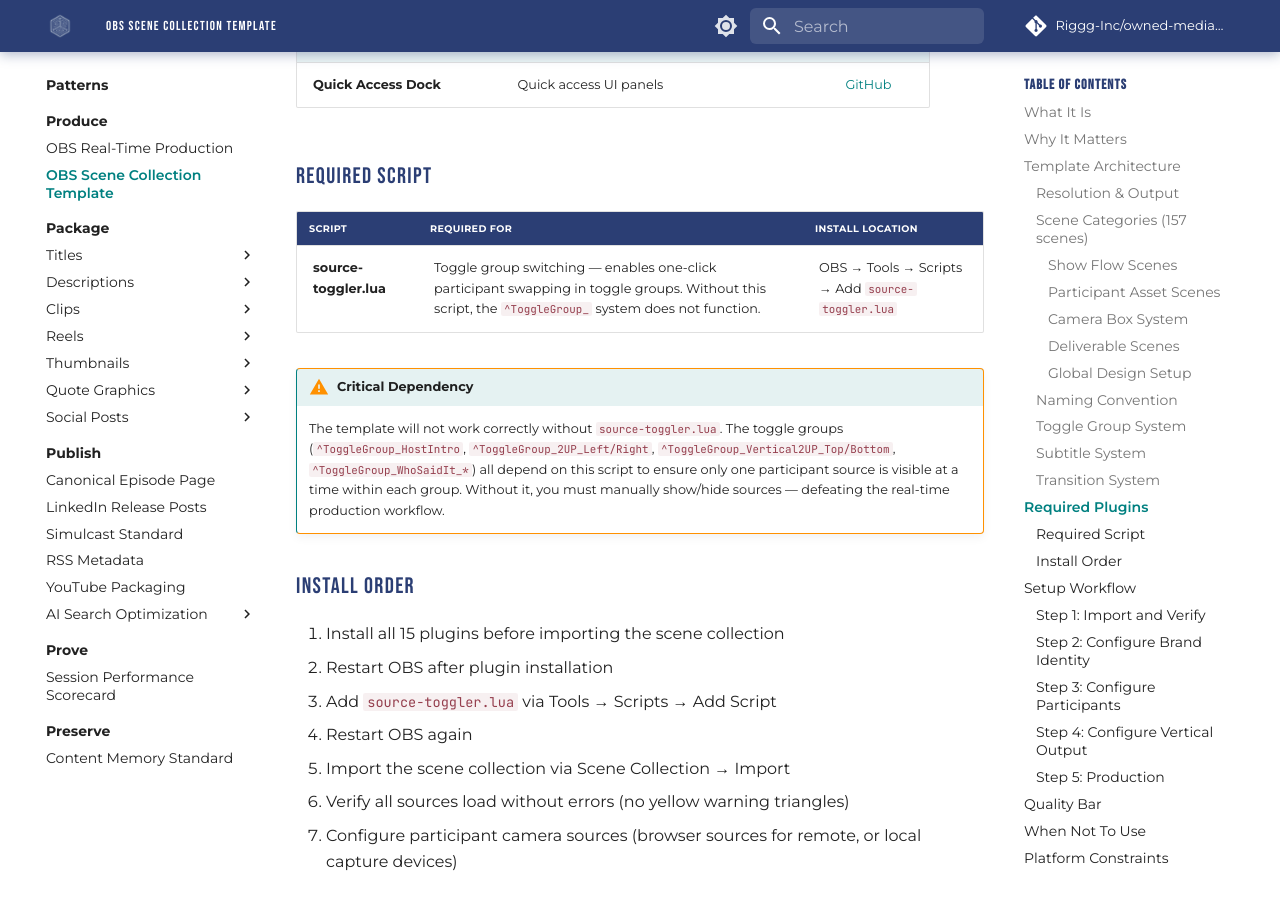
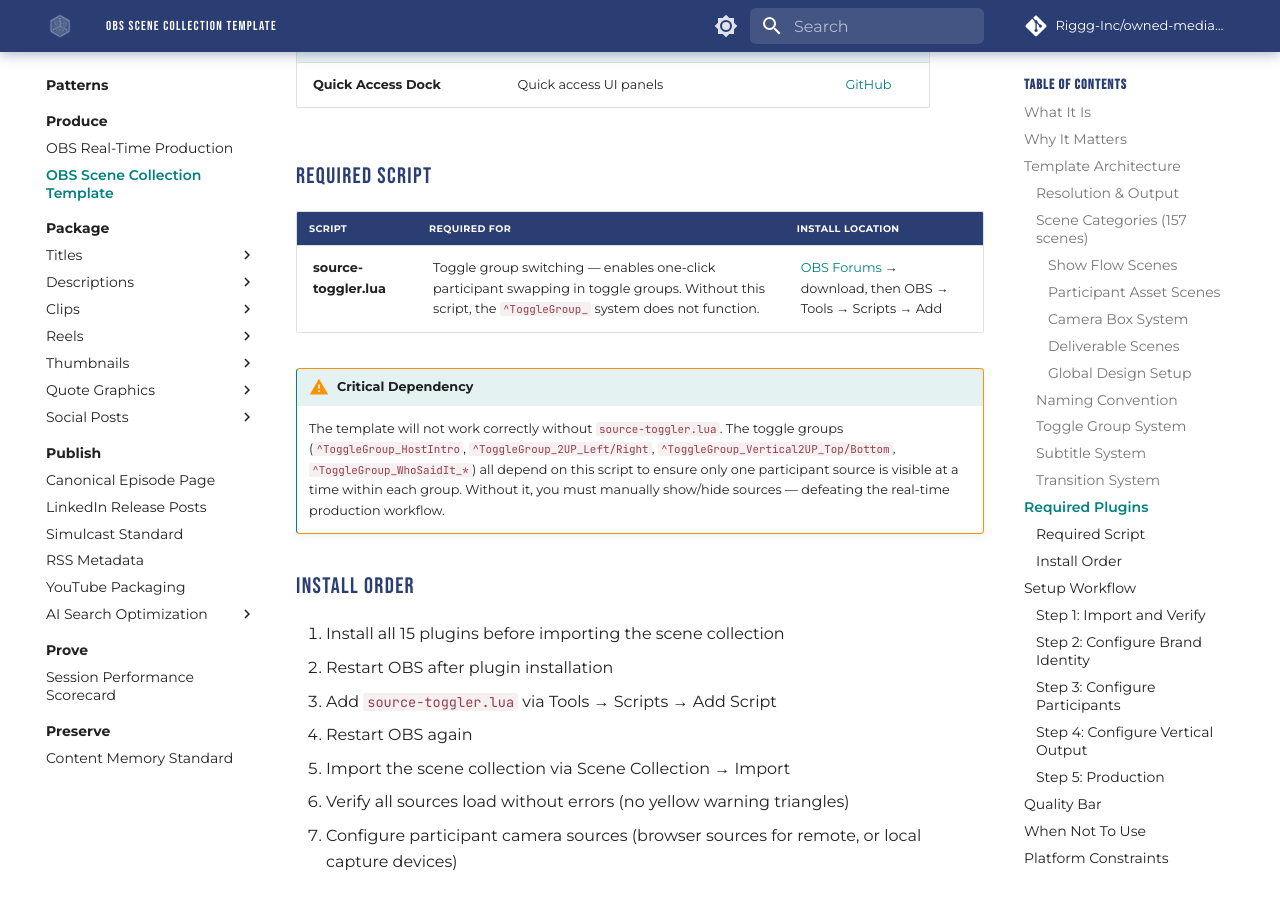
Before and after one commit to Riggg-Inc/owned-media-index, an MkDocs documentation site: the page built from docs/patterns/produce/obs-scene-collection-template.md, in a window 1280 px wide and 900 px high, scrolled down 6812 px. Built offline with MkDocs 1.6.1 and Material for MkDocs 9.7.7, drawn with Linux system fonts in a browser that asks for light colours; comment, search, counter and statistics services are not loaded.

Commit message:
Add source-toggler.lua download link

```diff
--- a/docs/patterns/produce/obs-scene-collection-template.md
+++ b/docs/patterns/produce/obs-scene-collection-template.md
@@ -185,7 +185,7 @@
 
 | Script | Required For | Install Location |
 |---|---|---|
-| **source-toggler.lua** | Toggle group switching — enables one-click participant swapping in toggle groups. Without this script, the `^ToggleGroup_` system does not function. | OBS → Tools → Scripts → Add `source-toggler.lua` |
+| **source-toggler.lua** | Toggle group switching — enables one-click participant swapping in toggle groups. Without this script, the `^ToggleGroup_` system does not function. | [OBS Forums](https://obsproject.com/forum/resources/source-toggler.860/) → download, then OBS → Tools → Scripts → Add |
 
 !!! warning "Critical Dependency"
     The template will not work correctly without `source-toggler.lua`. The toggle groups (`^ToggleGroup_HostIntro`, `^ToggleGroup_2UP_Left/Right`, `^ToggleGroup_Vertical2UP_Top/Bottom`, `^ToggleGroup_WhoSaidIt_*`) all depend on this script to ensure only one participant source is visible at a time within each group. Without it, you must manually show/hide sources — defeating the real-time production workflow.
```
